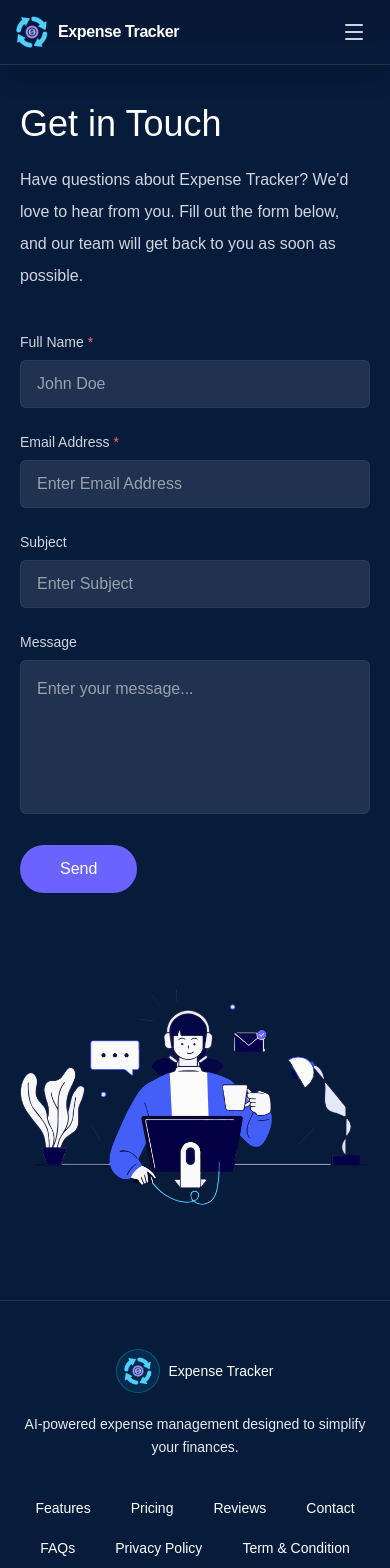
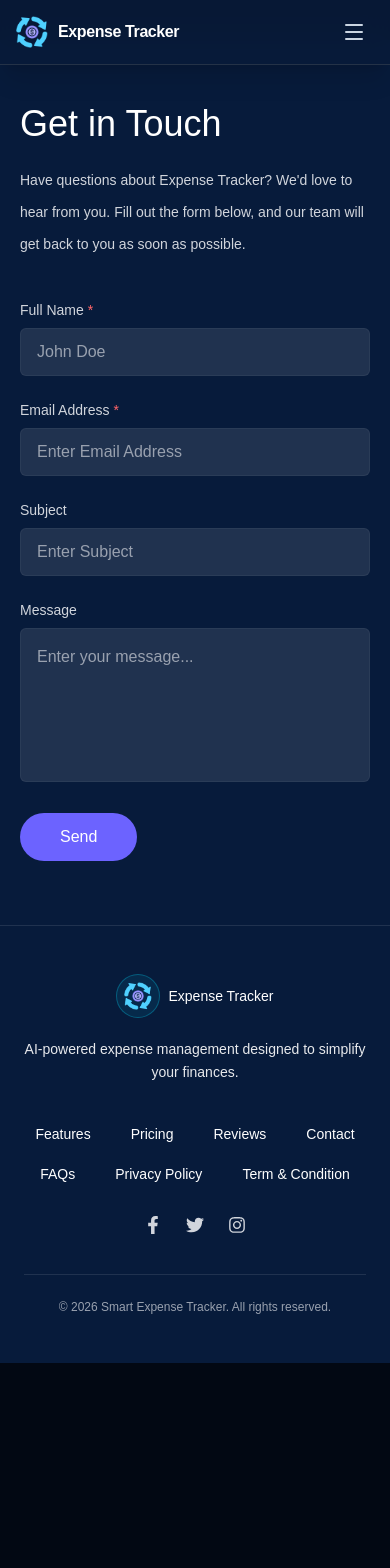
Before and after one commit to waleedtechdev09-glitch/Expense-Tracker, a Next.js app: page /contact-us in a window 390 px wide. Shown: the top 1568 px of the page. After the commit the page ends 1363 px from the top, so only its background shows below. Built offline with nearby package versions, Linux system fonts and the light colour scheme.

Commit message:
Contact us responsive

```diff
--- a/components/ContactUs.tsx
+++ b/components/ContactUs.tsx
@@ -4,14 +4,14 @@ const ContactUs = () => {
   return (
     <section className="bg-[#071B3B] mt-10 py-16 lg:py-24">
       <div className="max-w-7xl mx-auto px-5 sm:px-6 lg:px-8">
-        <div className="grid lg:grid-cols-2 gap-14 items-center">
+        <div className="grid lg:grid-cols-2 gap-10 lg:gap-14 items-center">
           {/* Left Side */}
           <div>
             <h2 className="font-manrope text-white text-4xl md:text-5xl font-medium">
               Get in Touch
             </h2>
 
-            <p className="font-lato text-gray-300 mt-5 text-normal md:text-normal leading-8 max-w-xl">
+            <p className="font-lato text-gray-300 mt-5 font-normal text-sm md:text-base leading-8 max-w-xl">
               Have questions about Expense Tracker? We'd love to hear from you.
               Fill out the form below, and our team will get back to you as soon
               as possible.
@@ -40,7 +40,7 @@ const ContactUs = () => {
                 <input
                   type="email"
                   placeholder="Enter Email Address"
-                  className="w-full h-12 rounded-md bg-white/10 border border-white/5 px-4 text-white placeholder:text-gray-400 outline-none focus:border-[#6C63FF]"
+                  className="w-full h-12 rounded-md bg-white/10 border border-white/5 px-4 text-white placeholder:text-gray-400 outline-none focus:border-[#6C63FF] transition"
                 />
               </div>
 
@@ -53,7 +53,7 @@ const ContactUs = () => {
                 <input
                   type="text"
                   placeholder="Enter Subject"
-                  className="w-full h-12 rounded-md bg-white/10 border border-white/5 px-4 text-white placeholder:text-gray-400 outline-none focus:border-[#6C63FF]"
+                  className="w-full h-12 rounded-md bg-white/10 border border-white/5 px-4 text-white placeholder:text-gray-400 outline-none focus:border-[#6C63FF] transition"
                 />
               </div>
 
@@ -66,7 +66,7 @@ const ContactUs = () => {
                 <textarea
                   rows={5}
                   placeholder="Enter your message..."
-                  className="w-full rounded-md bg-white/10 border border-white/5 p-4 text-white placeholder:text-gray-400 outline-none resize-none focus:border-[#6C63FF]"
+                  className="w-full rounded-md bg-white/10 border border-white/5 p-4 text-white placeholder:text-gray-400 outline-none resize-none focus:border-[#6C63FF] transition"
                 />
               </div>
 
@@ -79,12 +79,12 @@ const ContactUs = () => {
             </form>
           </div>
 
-          {/* Right Side */}
-          <div className="flex justify-center lg:justify-end">
+          {/* Right Side - Only Visible on Large Screens */}
+          <div className="hidden lg:flex justify-end items-center">
             <img
               src="/assets/illustration.png"
               alt="Contact Illustration"
-              className="w-full max-w-lg object-contain"
+              className="w-[420px] xl:w-[500px] h-auto object-contain"
             />
           </div>
         </div>
```
